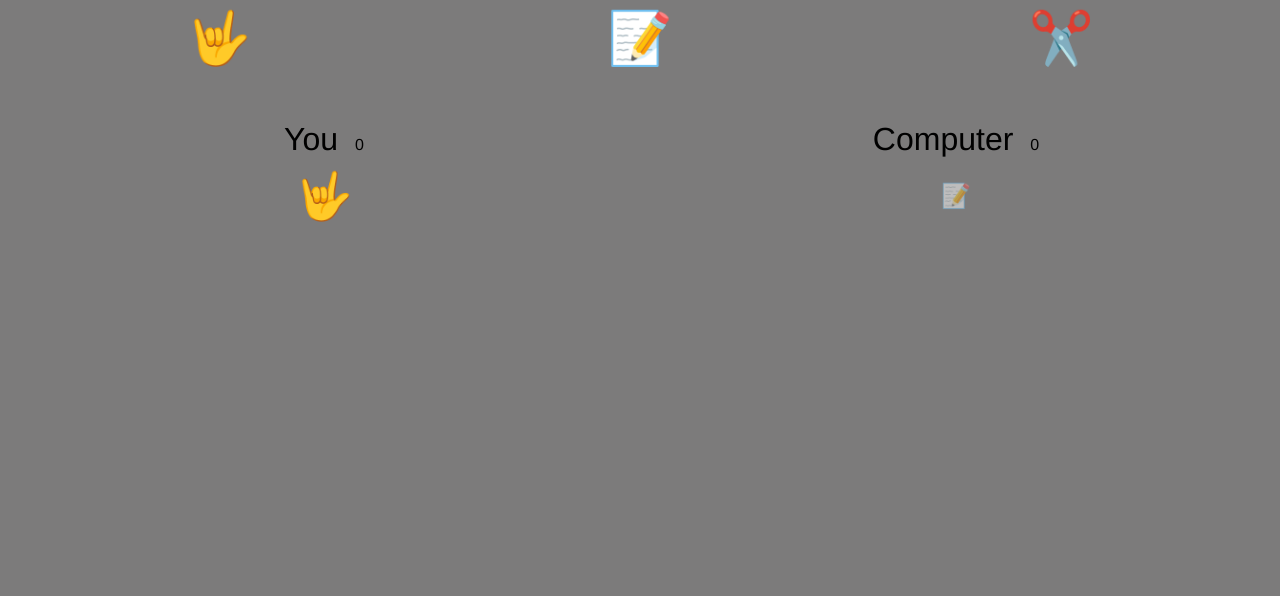
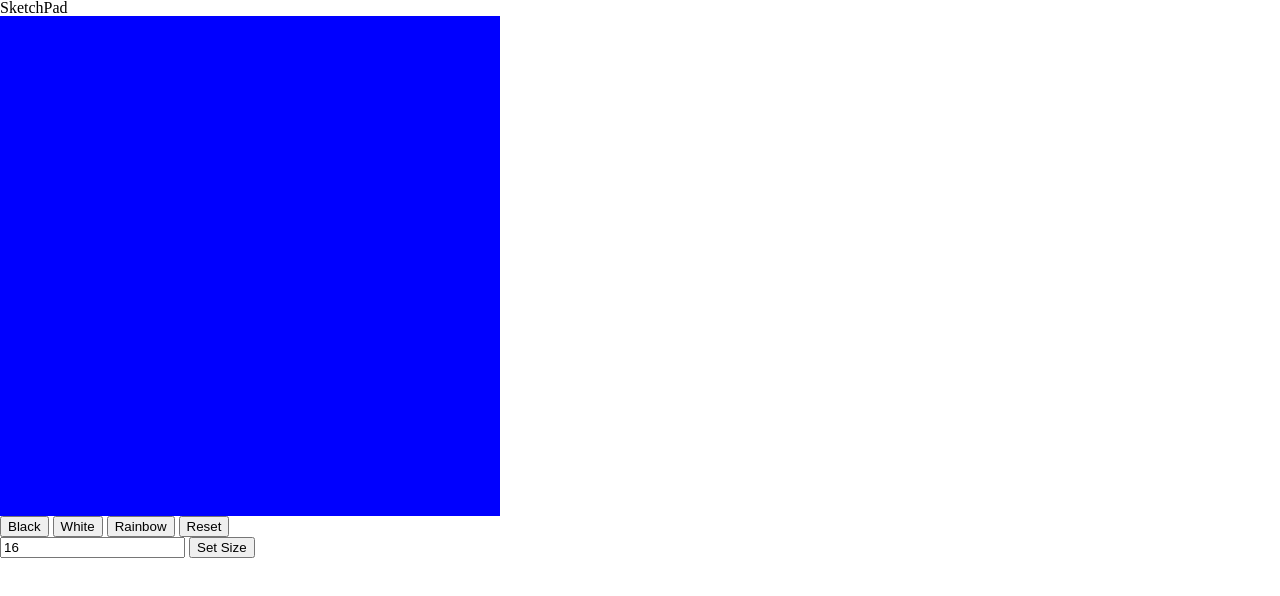
Before and after one commit to B-HowellCMD/TOPEtchASketch, a plain HTML site: page index.html in a window 1280 px wide. Drawn offline with Linux system fonts and the light colour scheme.

Commit message:
Add files via upload

```diff
--- a/app.js
+++ b/app.js
@@ -1,69 +1,17 @@
-const selectionButtons = document.querySelectorAll('[data-selection]');
-const finalColumn = document.querySelector('[data-final-column]')
-const computerScoreSpan = document.querySelector('[data-computer-score]')
-const yourScoreSpan = document.querySelector('[data-your-score]')
-// Array of objects (rock, paper, scissors)
-const SELECTIONS = [
-  {
-    name: 'rock',
-    emoji: '🤟',
-    beats: 'scissors'
-  },
-  {
-    name: 'paper',
-    emoji: '📝',
-    beats: 'rock'
-  },
-  {
-    name: 'scissors',
-    emoji: '✂️',
-    beats: 'paper'
-  }
-]
+// create a 16x16 grid of square divs
+let board = document.querySelector('.board');
+board.style.gridTemplateColumns = `repeat($size, 1fr)`;
+board.style.gridTemplateRows = `repeat($size, 1fr)`;
 
-// Logic for the buttons
-  selectionButtons.forEach(selectionButtons => {
-    selectionButtons.addEventListener('click', e => {
-        const selectionName = selectionButtons.dataset.selection
-        const selection = SELECTIONS.find(selection => selection.name === selectionName)
-        makeSelection(selection)
-    });
-});
-
-function makeSelection(selection) {
-  const computerSelection = randomSelection()
-  const yourWinner = isWinner(selection, computerSelection)
-  const computerWinner = isWinner(computerSelection, selection)
-
-  // console.log(computerSelection)
-
-  addSelectionResult(computerSelection, computerWinner)
-  addSelectionResult(selection, yourWinner)
-
-  // increments the score
-  if (yourWinner) incrementScore(yourScoreSpan)
-  if (computerWinner) incrementScore(computerScoreSpan)
+// creates our background grid
+for(let i = 0; i < 256; i++) {
+    let square = document.createElement('div');
+   square.style.backgroundColor = 'blue';
+   board.insertAdjacentElement('beforeend', square);
 }
 
-// increments the score
-function incrementScore(scoreSpan) {
-  scoreSpan.innerText = parseInt(scoreSpan.innerText) + 1
+populateBoard(16);
+
+function changeSize(input) {
+    populateBoard(input);
 }
-
-// adds the selection to the DOM
-function addSelectionResult(selection, winner) {
-  const div = document.createElement('div')
-  div.innerText = selection.emoji
-  div.classList.add('result-selection')
-  if (winner) div.classList.add('winner')
-  finalColumn.after(div)
-}
-
-function isWinner(selection, opponentSelection) {
-  return selection.beats === opponentSelection.name
-}
-
-function randomSelection() {
-  const randomIndex = Math.floor(Math.random() * SELECTIONS.length)
-  return SELECTIONS[randomIndex]
-}
--- a/index.html
+++ b/index.html
@@ -4,34 +4,32 @@
     <meta charset="UTF-8" />
     <meta http-equiv="X-UA-Compatible" content="IE=edge" />
     <meta name="viewport" content="width=device-width, initial-scale=1.0" />
-    <title>Rock Paper Scissors</title>
+    <title>Etch-a-Sketch</title>
+    <link rel="stylesheet" href="reset.css" />
     <link rel="stylesheet" href="style.css" />
   </head>
   <body>
-    <!-- These are the player options for RPS -->
-    <div class="selections">
-      <button class="selection" data-selection="rock">🤟</button>
-      <button class="selection" data-selection="paper">📝</button>
-      <button class="selection" data-selection="scissors">✂️</button>
+    <div id="flex-container">
+      <div class="title"><h1>SketchPad</h1></div>
+      <div class="content">
+        <div class="board"></div>
+        <div class="buttons">
+          <button>Black</button>
+          <button>White</button>
+          <button>Rainbow</button>
+          <button>Reset</button>
+        </div>
+        <div>
+          <input
+            type="text"
+            placeholder="Size of Board"
+            value="16"
+            onchange="changeSize(this.value)"
+          />
+          <button>Set Size</button>
+        </div>
+      </div>
     </div>
-
-    <!-- This is the results from each round played during a game -->
-    <div class="results">
-      <div>
-        You
-        <span class="result-score" data-your-score>0</span>
-      </div>
-      <div data-final-column>
-        Computer
-        <span class="result-score" data-computer-score>0</span>
-      </div>
-      <div class="result-selection winner">🤟</div>
-      <div class="result-selection">📝</div>
-    </div>
-
-    <!-- app.js is the main JS file. This JS file has all of the logic for the game -->
-    <script src="app.js"></script>
   </body>
+  <script src="app.js"></script>
 </html>
-
-<!-- 🤟📝✂️ -->
--- /dev/null
+++ b/reset.css
@@ -0,0 +1,48 @@
+/* http://meyerweb.com/eric/tools/css/reset/
+   v2.0 | 20110126
+   License: none (public domain)
+*/
+
+html, body, div, span, applet, object, iframe,
+h1, h2, h3, h4, h5, h6, p, blockquote, pre,
+a, abbr, acronym, address, big, cite, code,
+del, dfn, em, img, ins, kbd, q, s, samp,
+small, strike, strong, sub, sup, tt, var,
+b, u, i, center,
+dl, dt, dd, ol, ul, li,
+fieldset, form, label, legend,
+table, caption, tbody, tfoot, thead, tr, th, td,
+article, aside, canvas, details, embed,
+figure, figcaption, footer, header, hgroup,
+menu, nav, output, ruby, section, summary,
+time, mark, audio, video {
+	margin: 0;
+	padding: 0;
+	border: 0;
+	font-size: 100%;
+	font: inherit;
+	vertical-align: baseline;
+}
+/* HTML5 display-role reset for older browsers */
+article, aside, details, figcaption, figure,
+footer, header, hgroup, menu, nav, section {
+	display: block;
+}
+body {
+	line-height: 1;
+}
+ol, ul {
+	list-style: none;
+}
+blockquote, q {
+	quotes: none;
+}
+blockquote:before, blockquote:after,
+q:before, q:after {
+	content: '';
+	content: none;
+}
+table {
+	border-collapse: collapse;
+	border-spacing: 0;
+}
--- a/style.css
+++ b/style.css
@@ -1,56 +1,5 @@
-body {
-    background: #7c7b7b;
-    color: #000000;
-    font-family: "Helvetica Neue", Helvetica, Arial, sans-serif;
-    font-size: 14px;
-    line-height: 1.42857143;
+.board {
+width: 500px;
+height: 500px;
+display: grid;
 }
-
-.selections {
-    display: flex;
-    justify-content: center;
-    /* border-bottom: 15px ridge #f06f0f;
-    border-radius: 10px;
-    padding-bottom: 5px; */
-}
-
-/* PLayer options,buttons 🤟📝✂️ */
-.selection {
-    background: none;
-    border: none;
-    outline: none;
-    font-size: 3.25rem;
-    padding: 0 10px;
-    margin: auto;
-    transition: 100ms;
-}
-
-.selection:hover {
-    transform: scale(1.2);
-}
-
-.results  {
-    margin-top: 3rem;
-    display: grid;
-    justify-content: center;
-    grid-template-columns: repeat(2, 1fr);
-    font-size: 2rem;
-    font-weight: 300;
-    justify-items: center;
-    align-items: center;
-}
-
-.result-score {
-    margin-left: 0.5rem;
-    font-size: 1rem;
-}
-
-.result-selection {
-    opacity: 0.5;
-    font-size: 1.5rem;
-}
-
-.result-selection.winner {
-    opacity: 1;
-    font-size: 2.9rem;
-}
```
Also changed, not shown: 1 other file.
